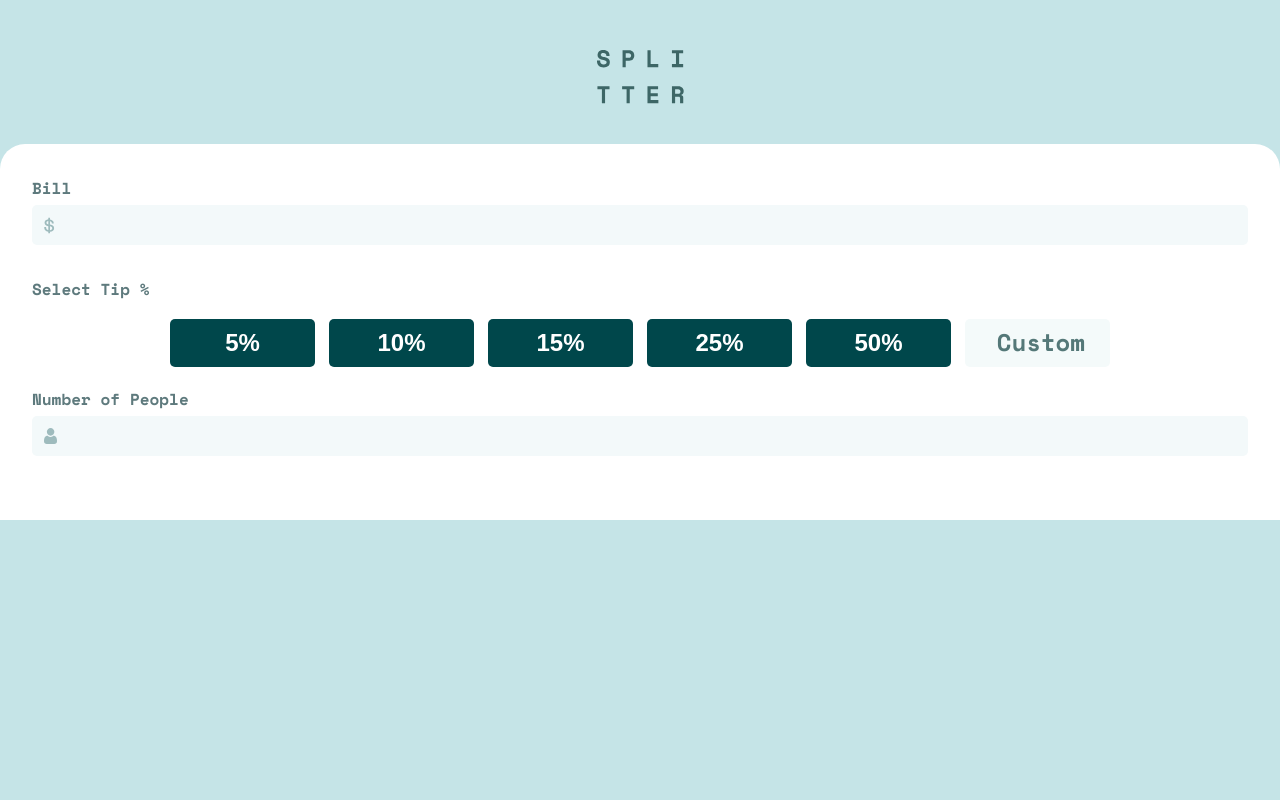
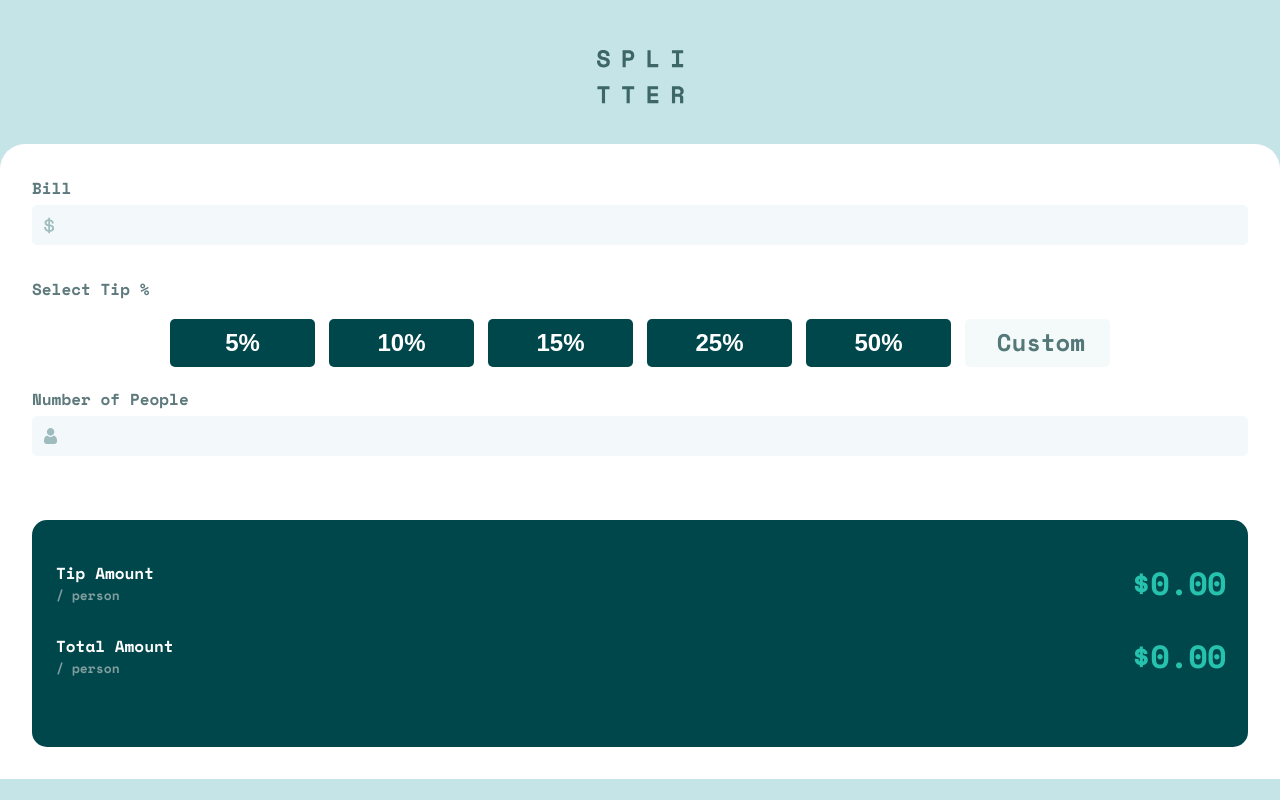
Before and after one commit to SabaMarghania1/tip-calculator-react, a React (Vite) app: page / in a window 1280 px wide. Built offline with nearby package versions, Linux system fonts and the light colour scheme.

Commit message:
finish displaying tip and total

```diff
--- a/src/components/App.jsx
+++ b/src/components/App.jsx
@@ -10,7 +10,7 @@ function App() {
   const [people, setPeople] = useState("");
 
   const tipPerson = (bill * tipValue) / 100 / people;
-  console.log(tipPerson.toFixed(2));
+  const totalPerson = bill / people + tipPerson;
 
   function handleSelectedTip(e) {
     setTipValue(+e.target.value);
@@ -30,6 +30,7 @@ function App() {
             people={people}
             setPeople={setPeople}
           />
+          <Screen tipPerson={tipPerson} totalPerson={totalPerson} />
         </div>
       </div>
     </>
--- a/src/components/Screen/Screen.jsx
+++ b/src/components/Screen/Screen.jsx
@@ -1,5 +1,32 @@
-function Screen() {
-  return <div></div>;
+import Styles from "./Screen.module.css";
+
+function Screen({tipPerson, totalPerson}) {
+  const correctTip = tipPerson.toFixed(2);
+  const correctPerson = totalPerson.toFixed(2);
+  return (
+    <div className={Styles.screen__container}>
+      <div className={Styles.rows}>
+        <div className={Styles.row}>
+          <p className={Styles.row__left}>
+            Tip Amount
+            <span>/ person</span>
+          </p>
+          <p className={Styles.row__right}>
+            ${isNaN(tipPerson) || !isFinite(tipPerson) ? "0.00" : correctTip}
+          </p>
+        </div>
+        <div className={Styles.row}>
+          <p className={Styles.row__left}>
+            Total Amount
+            <span>/ person</span>
+          </p>
+          <p className={Styles.row__right}>
+            ${isNaN(totalPerson) || !isFinite(totalPerson) ? "0.00" : correctPerson}
+          </p>
+        </div>
+      </div>
+    </div>
+  );
 }
 
 export default Screen;
--- /dev/null
+++ b/src/components/Screen/Screen.module.css
@@ -0,0 +1,47 @@
+.screen__container {
+  margin-top: 32px;
+  padding: 39px 22px 32px 24px;
+  border-radius: 15px;
+  background-color: #00474b;
+}
+
+.rows {
+  display: flex;
+  flex-direction: column;
+  gap: 25px;
+  margin-bottom: 35px;
+}
+
+.row {
+  display: flex;
+  justify-content: space-between;
+  align-items: center;
+}
+
+.row__left {
+  display: flex;
+  flex-direction: column;
+  color: #fff;
+  font-family: "Space Mono";
+  font-weight: 700;
+}
+
+.row__left span {
+  color: #7f9d9f;
+  font-family: "Space Mono";
+  font-size: 13px;
+  font-style: normal;
+  font-weight: 700;
+  line-height: normal;
+}
+
+.row__right {
+  color: #26c2ae;
+  text-align: right;
+  font-family: "Space Mono";
+  font-size: 32px;
+  font-style: normal;
+  font-weight: 700;
+  line-height: normal;
+  letter-spacing: -0.667px;
+}
```
Also changed, not shown: src/components/Options/Options.module.css (deleted), src/components/Screen/Screen.css (deleted).
